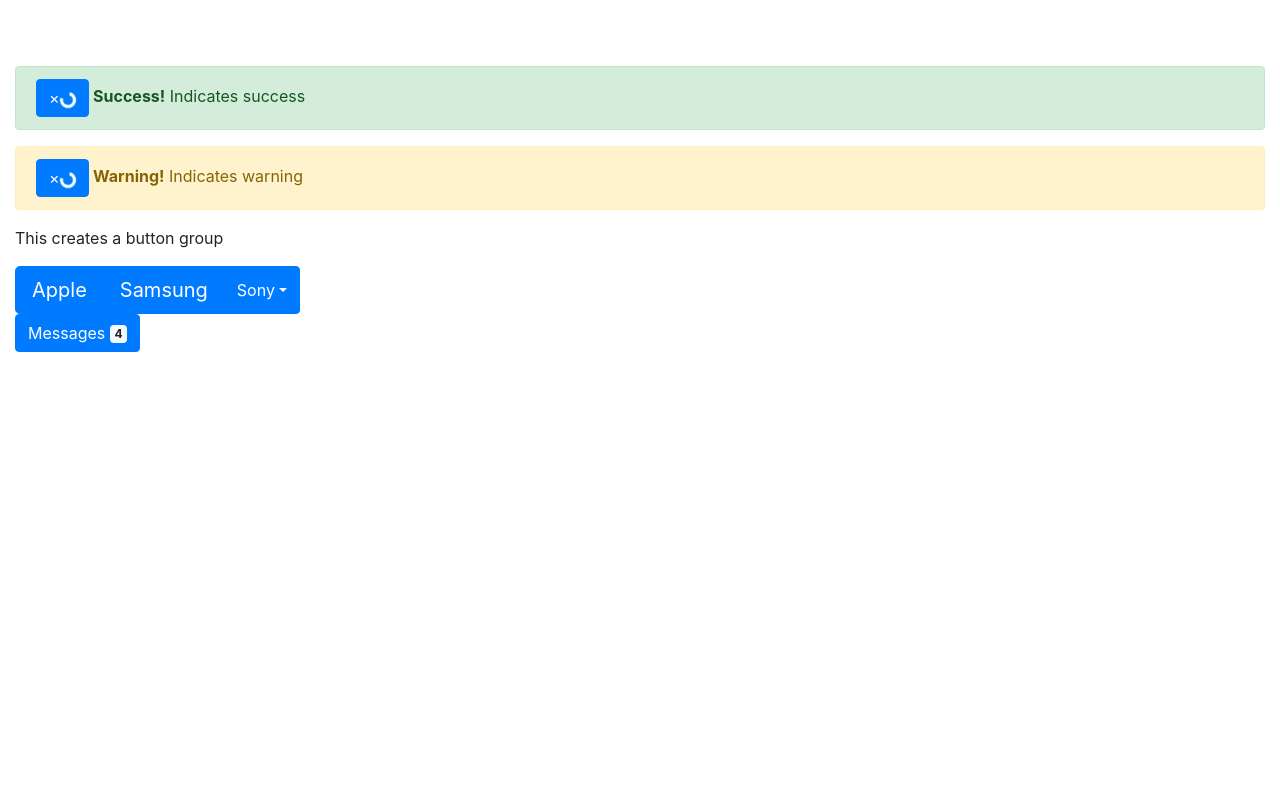
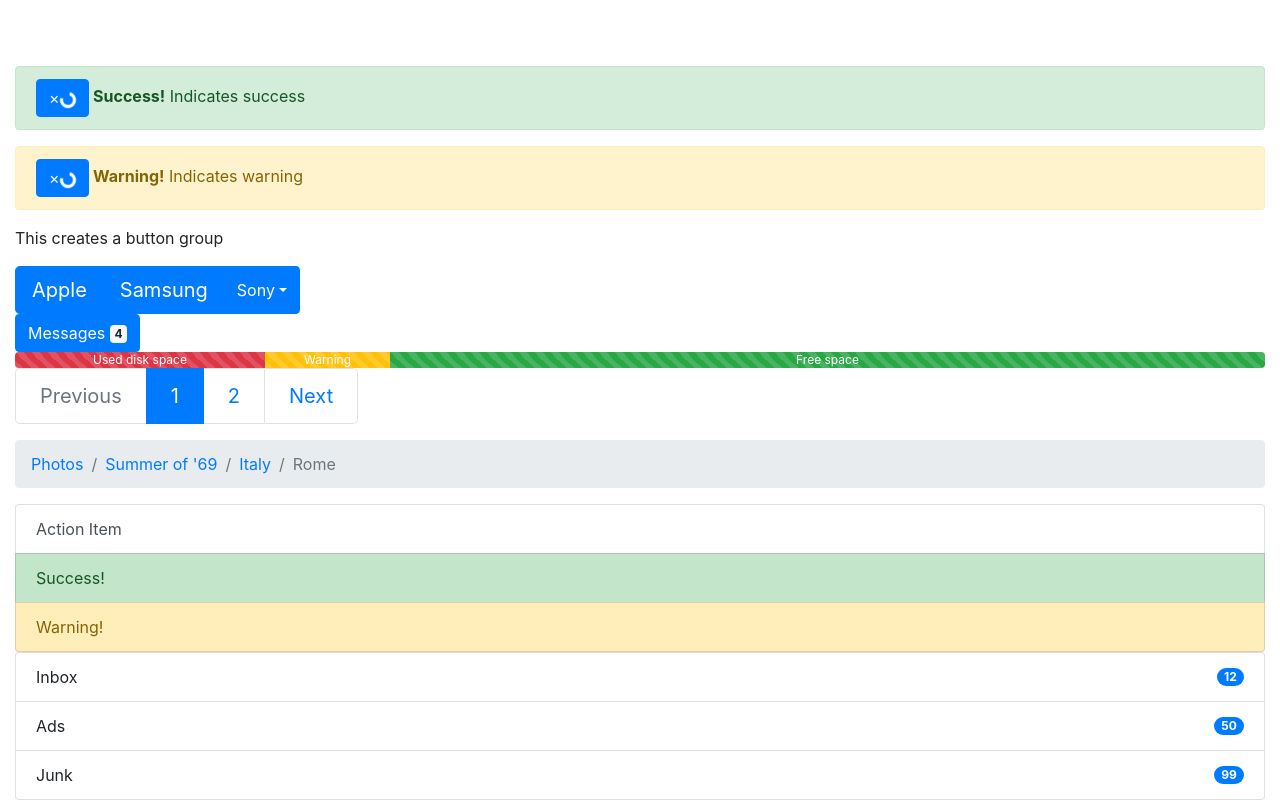
Before and after one commit to HimanshuRuwatia/First, a website: page b1.html in a window 1280 px wide. Shown: the part 1120-1920 px from the top of the page. Before the commit the page ends 1472 px from the top, so only its background shows below. Drawn offline with nearby package versions, Linux system fonts and the light colour scheme.

Commit message:
Ninth commit

```diff
--- a/b1.html
+++ b/b1.html
@@ -74,6 +74,37 @@
       <button type="button" class="btn btn-primary">
           Messages <span class="badge badge-light">4</span>
       </button>
+      <div class="progress">
+          <div class="progress-bar progress-bar-striped progress-bar-animated bg-danger" style="width:20%;">Used disk space</div>
+          <div class="progress-bar progress-bar-striped progress-bar-animated bg-warning" style="width:10%;">Warning</div>
+          <div class="progress-bar progress-bar-animated progress-bar-striped bg-success" style="width:70%;">Free space</div>
+      </div>
+      <div>
+          <ul class="pagination pagination-lg">
+              <li class="page-item disabled"><a class="page-link" href="#">Previous</a></li>
+              <li class="page-item active"><a class="page-link" href="#">1</a></li>
+              <li class="page-item"><a class="page-link" href="#">2</a></li>
+              <li class="page-item"><a class="page-link" href="#">Next</a></li>
+          </ul>
+          <ul class="breadcrumb">
+              <li class="breadcrumb-item"><a href="#">Photos</a></li>
+              <li class="breadcrumb-item"><a href="#">Summer of '69</a></li>
+              <li class="breadcrumb-item"><a href="#">Italy</a></li>
+              <li class="breadcrumb-item active">Rome</li>
+          </ul>
+      </div>
+      <div class="list-group">
+          <a class="list-group-item list-group-item-action" href="#">Action Item</a>
+          <a class="list-group-item list-group-item-action list-group-item-success" href="#">Success!</a>
+          <a class="list-group-item list-group-item-action list-group-item-warning" href="#">Warning!</a>
+      </div>
+      <div>
+          <ul class="list-group">
+              <li class="list-group-item d-flex justify-content-between align-items-center">Inbox<span class="badge badge-primary badge-pill">12</span></li>
+              <li class="list-group-item d-flex justify-content-between align-items-center">Ads<span class="badge badge-primary badge-pill">50</span></li>
+              <li class="list-group-item d-flex justify-content-between align-items-center">Junk<span class="badge badge-primary badge-pill">99</span></li>
+          </ul>
+      </div>
   </div>
 </div>
 </body>
```
